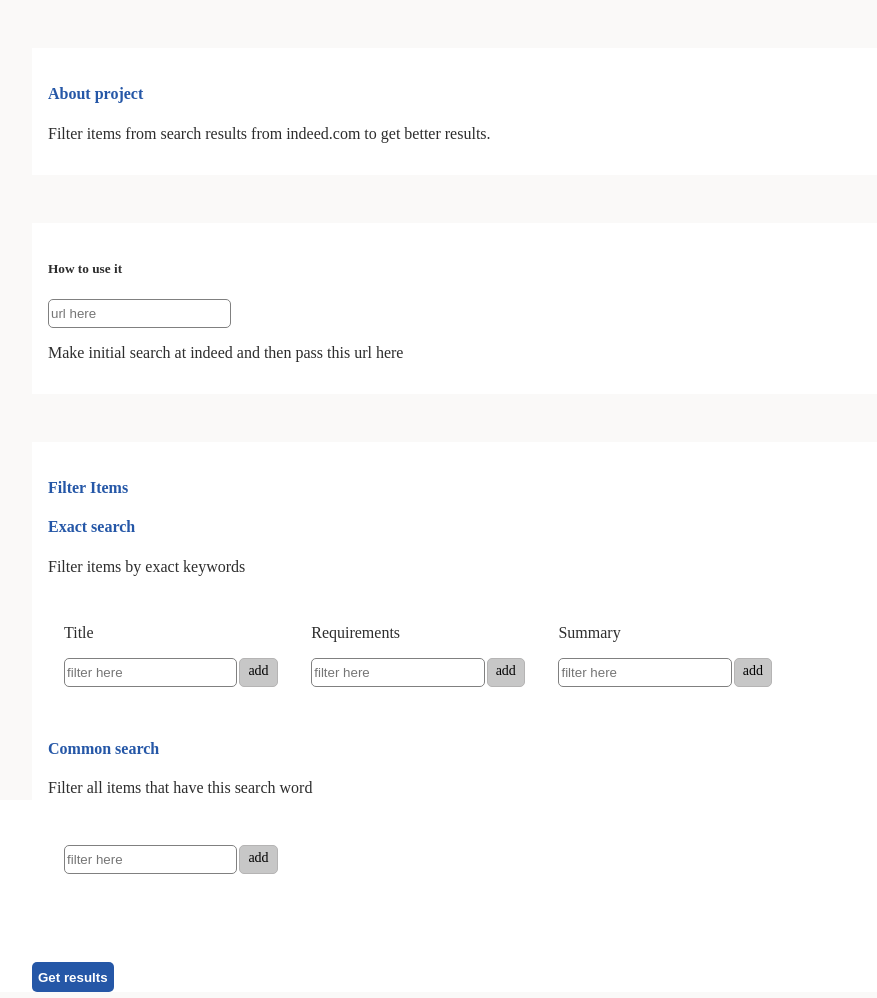
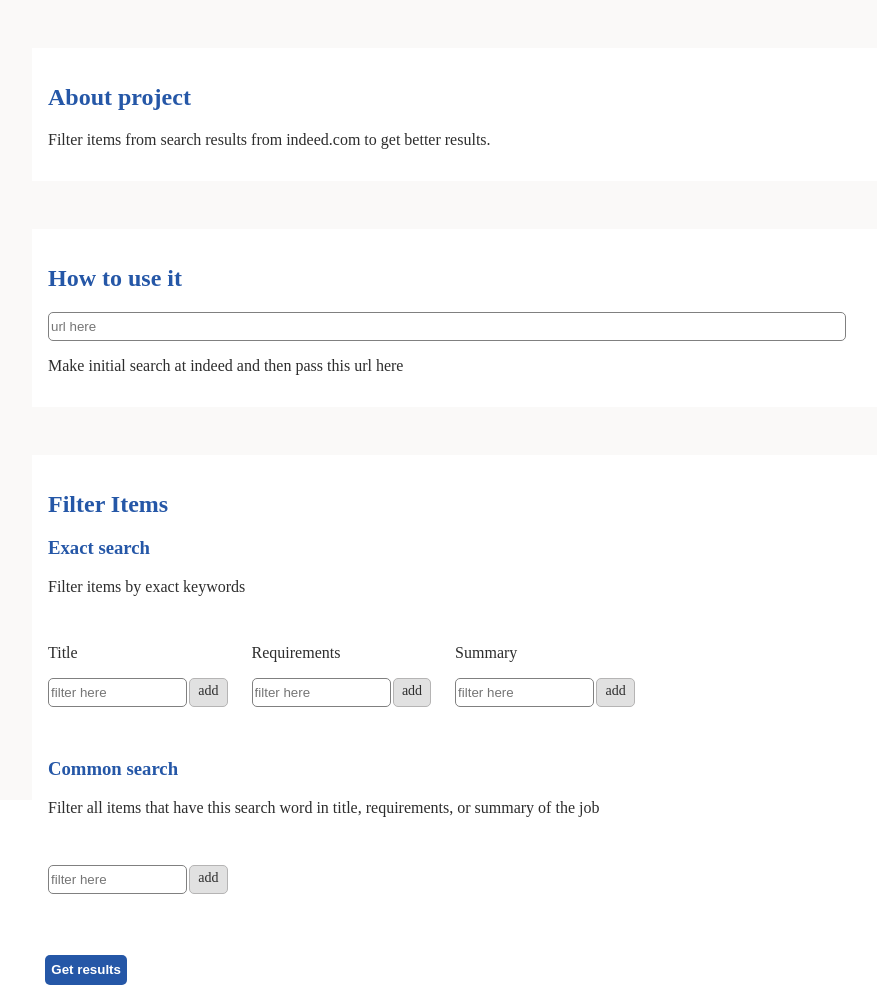
Before and after one commit to sprinzs123/indeed-job-filter, a Flask app: page / in a window 1280 px wide. Shown: the whole page, without its empty margins (64-941 px from the left). Run offline with Flask 2, Linux system fonts and the light colour scheme; parts of the project's set-up code (start-up, migrations or seed data) failed here and were passed over.

Commit message:
home page html and js work

```diff
--- a/Desktop/PycharmProjects/job/connected_scrape.py
+++ b/Desktop/PycharmProjects/job/connected_scrape.py
@@ -147,7 +147,7 @@ headers = {"User-Agent": "Mozilla/5.0 (Windows NT 6.1; Win64; x64) AppleWebKit/5
 
 # main function that is used to record items and is used on flask file
 def all_data(input_url, title_filters, requirements_filters, summary_filters):
-    all_pages = get_valid_urls(input_url)
+    all_pages = urls_from_total(input_url)
     data_transform = DataTransformation()
     for one_page in all_pages:
         initial_page = requests.get(one_page, headers=headers)
@@ -240,9 +240,24 @@ def valid_scare_url(initial_url):
     return url_list
 
 
+# get how many jobs are totally detected
+def urls_from_total(initial_url):
+    url_list = []
+    url_list.append(initial_url)
+    initial_page = requests.get(initial_url, headers=headers)
+    soup = BeautifulSoup(initial_page.content, 'html.parser')
+    results_count = soup.find("div", {"id": "searchCountPages"}).text
+    int_results = int(results_count.split()[-2])
+    pagination_count = int(int_results/15)
+    for i in range(1, pagination_count + 1):
+        new_url = initial_url + '&start' + '=' + str(i * 10)
+        url_list.append(new_url)
+    return url_list
+
+
 # testing items to validate data
 test_url = 'https://www.indeed.com/jobs?q=computer+science+internship&l=Marlton,+NJ&ts=1607291973924&rq=1&rsIdx=0'
-valid_scare_url(test_url)
+urls_from_total(test_url)
 
 # print(all_data(test_url, None, None, None))
 
--- a/Desktop/PycharmProjects/job/static/script.js
+++ b/Desktop/PycharmProjects/job/static/script.js
@@ -1,4 +1,3 @@
-
 function addFields() {
     let allAddBtns = document.querySelectorAll('.filter-btn')
     allAddBtns.forEach((addField) => {
--- a/Desktop/PycharmProjects/job/static/style.css
+++ b/Desktop/PycharmProjects/job/static/style.css
@@ -5,7 +5,7 @@
     --textBlack: #2d2d2d
 }
 
-h4{
+h2, h3{
     color: var(--inBlue);
 }
 
@@ -13,18 +13,7 @@ body{
     margin: 0px;
     color: var(--textBlack);
 }
-@media screen and (max-width: 768px){
-    .all-search{
-        display: block;
-    }
-}
 
-@media screen and (max-width: 978px){
-    .container{
-        width: 90%;
-        margin: 0 auto;
-    }
-}
 
 .container{
     width: 85%;
@@ -73,19 +62,37 @@ input:focus{
 ul{
     list-style: none;
 }
-
+.filter{
+    width: 10em;
+}
 .all-search{
     display: flex;
-    padding: 1em;
+    padding-top: 1em;
+    padding-bottom: 1em;
+}
+@media screen and (max-width: 768px){
+    .all-search{
+        display: block;
+    }
+    .filter{
+        width: 75%;
+    }
 }
 
-.filter{
+@media screen and (max-width: 978px){
+    .container{
+        width: 90%;
+        margin: 0 auto;
+    }
+}
+
+#url-input{
     width: 75%;
 }
 
 .filter-btn, .delete-btn{
     border: none;
-    color: black;
+    color: var(--textBlack);
     padding: 4px 8px;
     text-align: center;
     text-decoration: none;
@@ -94,9 +101,14 @@ ul{
     border: 1px var(--borderGrey) solid;
     border-radius: 5px;
     margin-left: 2px;
-    background-color: rgb(199, 199, 199);
+    background-color: rgb(225, 225, 225);
 }
 
+
+
+.filter-btn:hover, .delete-btn:hover{
+    cursor: pointer;
+}
 .filter-items{
     display: block;
     padding-left: 0px;
@@ -116,6 +128,7 @@ ul{
     margin-top: 3em;
     border: none;
     border-radius: 5px;
+    margin: 1em;
 }
 
 
--- a/Desktop/PycharmProjects/job/templates/home.html
+++ b/Desktop/PycharmProjects/job/templates/home.html
@@ -4,7 +4,7 @@
     <div class="container">
         <div class="project-info">
             <div class="project-info-text">
-                <h4>About project</h4>
+                <h2>About project</h2>
                 <p>Filter items from search results from indeed.com to get better results.</p>
             </div>
         </div>
@@ -12,7 +12,7 @@
         <form action="#" method="POST" id='filter-form'>
             <div class="initial-box">
                 <div class="initial-box-in">
-                    <h5>How to use it</h5>
+                    <h2>How to use it</h2>
                     <h4 class='empty-url'>Empty URL</h4>
                     <input type="text" name='job-url' placeholder="url here" id='url-input'>
                     <p>Make initial search at indeed and then pass this url here</p>
@@ -21,8 +21,8 @@
                 <!-- filter box -->
         <div class="filter-box">
             <div class="container-items">
-                <h4>Filter Items</h4>
-                <h4>Exact search</h4>
+                <h2>Filter Items</h2>
+                <h3>Exact search</h3>
                 <p>Filter items by exact keywords</p>
                 <div class="all-search">
                     <div class="search-box">
@@ -58,15 +58,13 @@
                             </ul>
                         </div>
                     </div>
-
-
                 </div>
-                <h4>Common search</h4>
-                <p>Filter all items that have this search word</p>
+                <h3>Common search</h3>
+                <p>Filter all items that have this search word in title, requirements, or summary of the job</p>
                 <div class="all-search">
                     <div class="search-box">
                         <div class="title-box">
-                            <ul class='filter-items' id='title'>
+                            <ul class='filter-items' id='any'>
                                 <li class="one-box">
                                     <input type="text" class='filter' placeholder="filter here" name='any-0'>
                                     <div class='filter-btn'>add</div>
@@ -74,9 +72,8 @@
                             </ul>
                         </div>
                     </div>
-            </div>
-
-        </div>
+                </div>
+          </div>
         <!-- submit btn -->
         <button class='submit-btn'>Get results</button>
         </form>
```
